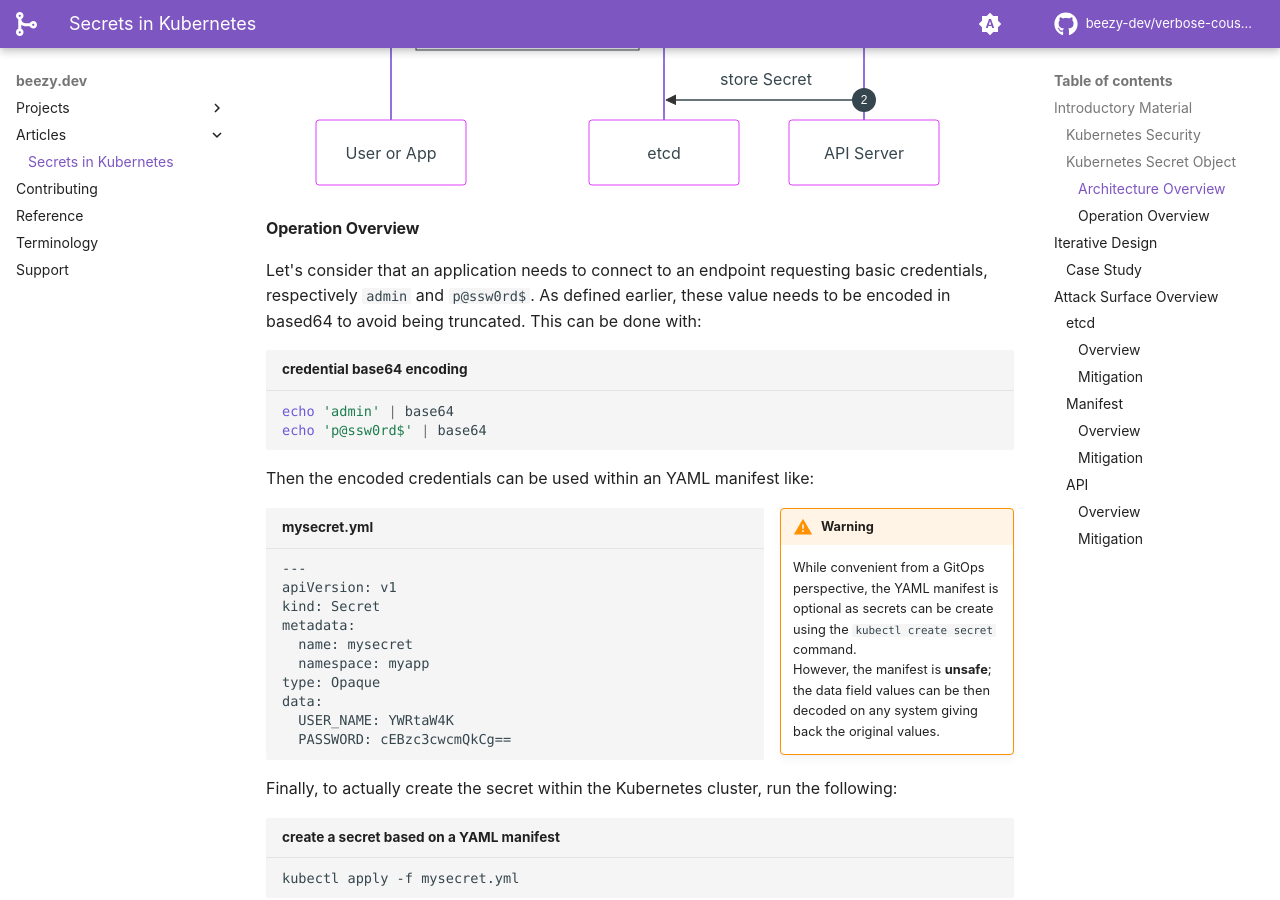
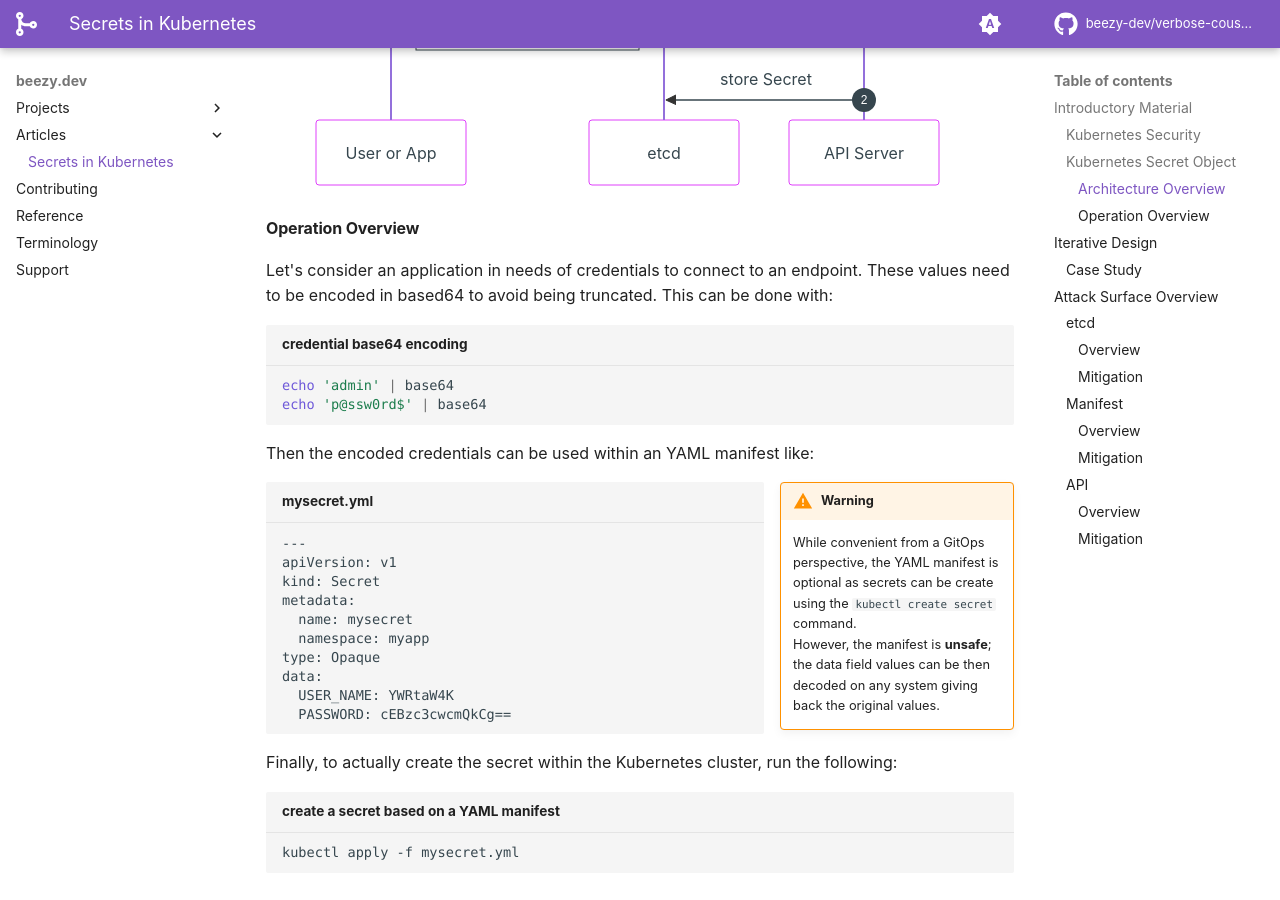
Before and after one commit to beezy-dev/verbose-couscous, an MkDocs documentation site: the page built from docs/community/k8s-secrets.md, in a window 1280 px wide and 900 px high, scrolled down 1749 px. Built offline with MkDocs 1.6.1 and Material for MkDocs 9.7.7, drawn with Linux system fonts in a browser that asks for light colours; some web fonts are replaced; comment, search, counter and statistics services are not loaded.

Commit message:
adding community/k8s-secrets.md

````diff
--- a/docs/community/k8s-secrets.md
+++ b/docs/community/k8s-secrets.md
@@ -70,7 +70,7 @@ autonumber
 ```
 
 #### Operation Overview
-Let's consider that an application needs to connect to an endpoint requesting basic credentials, respectively ```admin``` and ```p@ssw0rd$```. As defined earlier, these value needs to be encoded in based64 to avoid being truncated. This can be done with:
+Let's consider an application in needs of credentials to connect to an endpoint. These values need to be encoded in based64 to avoid being truncated. This can be done with:
 
 ```bash title="credential base64 encoding"
 echo 'admin' | base64
````
